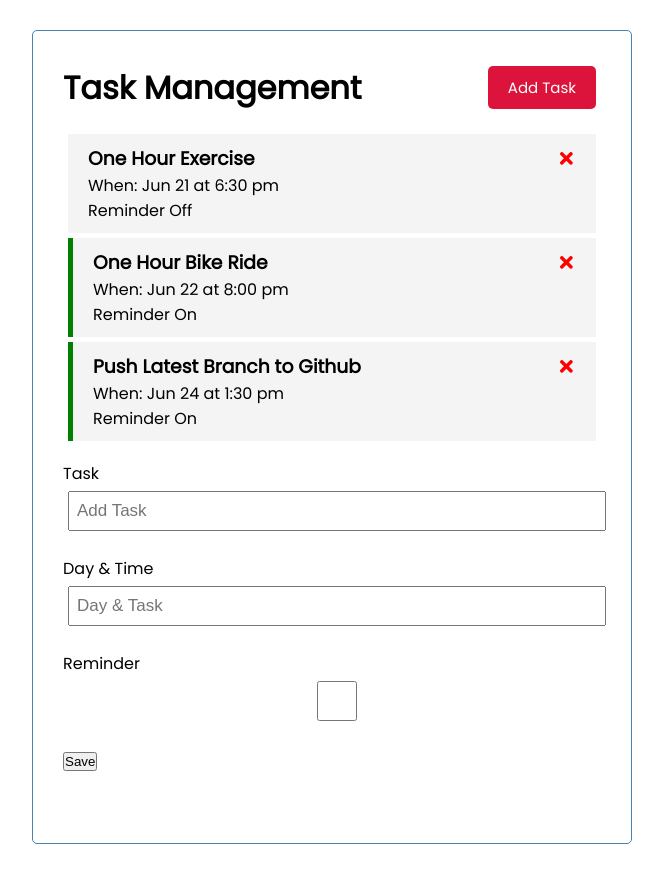
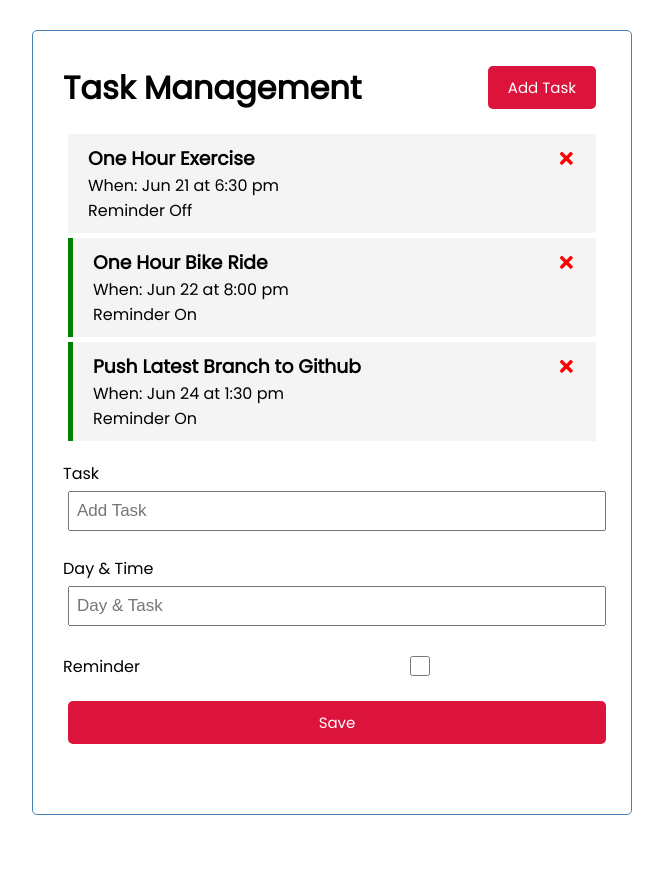
Before and after one commit to Sahim-Nazif/Task-Management-React, a React (Create React App) app: page / in a window 1280 px wide. Shown: the whole page, without its empty margins (308-971 px from the left). After the commit the page ends 845 px from the top, so only its background shows below. Built offline with nearby package versions, Linux system fonts and the light colour scheme; the HTML template or start-up script is replaced by a standard one.

Commit message:
add task

```diff
--- a/src/App.js
+++ b/src/App.js
@@ -5,6 +5,7 @@
 
 
 const App=()=> {
+
   const [tasks, setTasks]=useState([ {
     id:1,
     text:'One Hour Exercise',
@@ -24,6 +25,14 @@
     reminder:true,
 }
 ])
+//add task
+
+const addTask=(task)=>{
+
+  const id=Math.floor(Math.random()* 10000) + 1
+  const newTask={ id, ...task}
+  setTasks([...tasks, newTask])
+}
 //deleting tasks
 const deleteTask=(id)=>{
 
@@ -43,7 +52,7 @@
      )  :
      ('No Task to Display'
      )}
-     <AddTask/>
+     <AddTask onAdd={addTask}/>
     </div>
   );
 }
--- a/src/components/AddTask.js
+++ b/src/components/AddTask.js
@@ -1,22 +1,38 @@
- import React from 'react'
+ import React, {useState} from 'react'
 
-const AddTask = () => {
+const AddTask = ({onAdd}) => {
+const [text, setText]= useState('')
+const [day, setDay]= useState('')
+const [reminder, setReminder]= useState(false)
+
+const onSubmit=(e)=>{
+
+    e.preventDefault();
+    if (!text) {
+        alert('Please add a task')
+        return;
+    }
+    onAdd=({text, day, reminder})
+    setText('')
+    setDay('')
+    setReminder(false)
+}
     return (
-        <form className='add-form'>
+        <form className='add-form' onSubmit={onSubmit}>
 
             <div className='form-control'>
                <label>Task</label>
-               <input type='text' placeholder='Add Task'/>
+               <input type='text' placeholder='Add Task' value={text} onChange={(e)=>setText(e.target.value)}/>
             </div>
             <div className='form-control'>
                <label>Day & Time</label>
-               <input type='text' placeholder='Day & Task'/>
+               <input type='text' placeholder='Day & Task' value={day} onChange={(e)=>setDay(e.target.value)}/>
             </div>
-            <div className='form-control'>
+            <div className='form-control form-control-check' >
                <label>Reminder</label>
-               <input type='checkbox'/>
+               <input type='checkbox'checked={reminder} value={reminder} onChange={(e)=>setReminder(e.currentTarget.checked)}/>
             </div>
-            <input type='submit' value='Save'/>
+            <input type='submit' value='Save' className='btn btn-block'/>
         </form>
     )
 }
```
